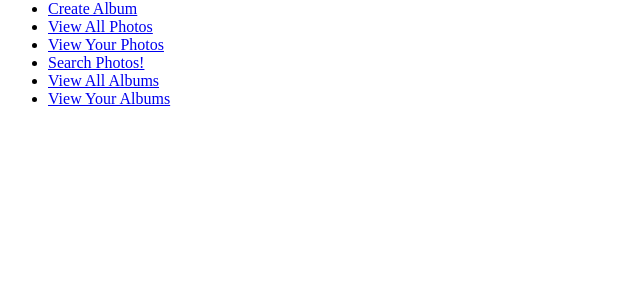
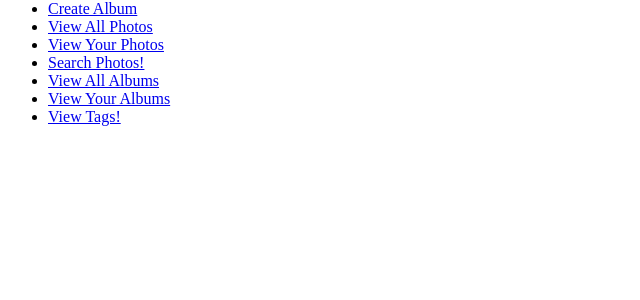
Before and after one commit to snigdhakalathur/CS460PA1, a Flask app: page / in a window 1280 px wide. Shown: the part 167-467 px from the top of the page, without its empty margins (0-640 px from the left). Run offline with Flask 2, Linux system fonts and the light colour scheme; data comes from the database, SQL or seed files in the repository.

Commit message:
Update hello.html

```diff
--- a/skeleton/templates/hello.html
+++ b/skeleton/templates/hello.html
@@ -55,4 +55,5 @@
 <li><a href='/photoSearch'>Search Photos!</a> </li>
 <li><a href='/viewAlbums'>View All Albums</a></li>
 <li><a href='/viewYourAlbums'>View Your Albums</a></li>
+<li><a href='/tags'>View Tags!</a> </li>
 </ul>
```
